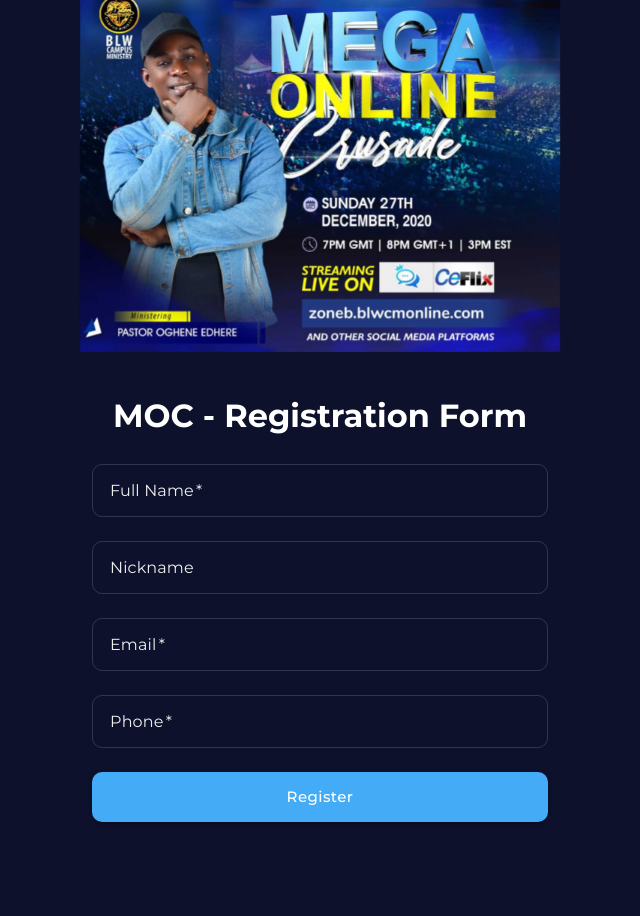
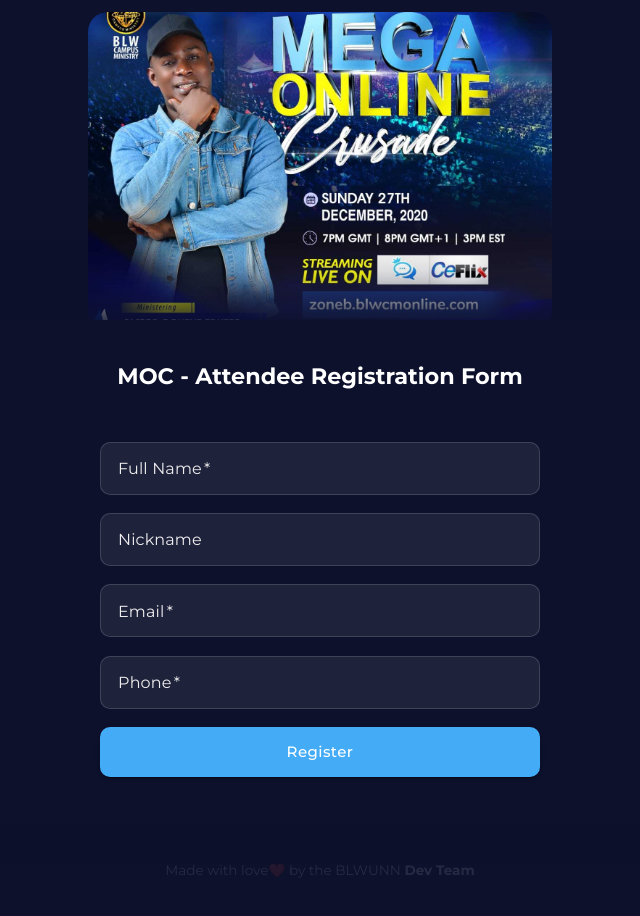
Before and after one commit to power-f-GOD/mega-online-crusade, a React (Create React App) app: page / in a window 1280 px wide. Shown: the top 916 px of the page, without its empty margins (320-960 px from the left). Before the commit the page ends 874 px from the top, so only its background shows below. Built offline with nearby package versions, Linux system fonts and the light colour scheme; a web font is replaced by a local one.

Commit message:
Finalize app for production.

```diff
--- a/package.json
+++ b/package.json
@@ -8,6 +8,7 @@
     "@babel/plugin-transform-react-jsx": "^7.9.4",
     "@material-ui/core": "^4.9.14",
     "@material-ui/icons": "^4.9.1",
+    "@material-ui/lab": "^4.0.0-alpha.57",
     "@types/material-ui": "^0.21.8",
     "@types/react-router-dom": "^5.1.5",
     "axios": "^0.21.1",
--- a/src/App.tsx
+++ b/src/App.tsx
@@ -1,7 +1,7 @@
 import React, { createRef, useCallback, useMemo, useState } from 'react';
 import {} from 'react-router-dom';
 
-import axios from 'axios';
+import axios, { AxiosResponse } from 'axios';
 
 import Container from 'react-bootstrap/Container';
 import Row from 'react-bootstrap/Row';
@@ -10,13 +10,16 @@
 import Box from '@material-ui/core/Box';
 import TextField from '@material-ui/core/TextField';
 import Button from '@material-ui/core/Button';
+import Snackbar from '@material-ui/core/Snackbar';
+import MuiAlert from '@material-ui/lab/Alert';
+import CircularProgress from '@material-ui/core/CircularProgress';
 
 export const refs = {
-  full_nameInput: createRef<HTMLInputElement>(),
-  nicknameInput: createRef<HTMLInputElement>(),
-  phoneInput: createRef<HTMLInputElement>(),
-  emailInput: createRef<HTMLInputElement>(),
-  schoolInput: createRef<HTMLInputElement>()
+  full_name: createRef<HTMLInputElement>(),
+  nickname: createRef<HTMLInputElement>(),
+  phone: createRef<HTMLInputElement>(),
+  email: createRef<HTMLInputElement>(),
+  school: createRef<HTMLInputElement>()
   // passwordInput: createRef<HTMLInputElement>(),
   // institutionInput: createRef<HTMLInputElement>(),
   // departmentInput: createRef<HTMLInputElement>(),
@@ -30,73 +33,84 @@
     email: { helperText: '', err: false, value: '' },
     phone: { helperText: '', err: false, value: '' }
   });
+  const [snackbarState, setSnackbarState] = useState<{
+    open: boolean;
+    severity: 'success' | 'error' | 'info';
+    message: string;
+  }>({ open: false, severity: 'success', message: '' });
+  const [appState, setAppState] = useState({ isLoading: false, erred: false });
 
-  const handleInputChange = useCallback(
-    (e: React.ChangeEvent<HTMLInputElement | HTMLTextAreaElement>) => {
-      const { id, value } = e.target;
+  const handleCloseSnackbar = (
+    _event?: React.SyntheticEvent,
+    reason?: string
+  ) => {
+    if (reason === 'clickaway') {
+      return;
+    }
+
+    setSnackbarState((prev) => ({ ...prev, open: false }));
+  };
+
+  const validate = useCallback((id: string, value: string) => {
     const isEmpty = !value.trim();
+    let helperText = {};
+    let err = false;
 
     switch (id) {
-        case 'full_name':
-          {
+      case 'full_name': {
         const isInvalid = !/^\w{2,}\s+\w{2,}/.test(value.trim());
 
-            setValidation((prev) => ({
-              ...prev,
-              full_name: {
-                err: isEmpty || isInvalid,
-                helperText: isEmpty
+        err = isEmpty || isInvalid;
+        helperText = isEmpty
           ? 'Full name required'
           : isInvalid
           ? 'Kindly enter your full name'
-                  : '',
-                value
+          : '';
+        break;
       }
-            }));
-          }
-          break;
       case 'nickname':
         break;
-        case 'email':
-          {
+      case 'email': {
         const isInvalid = !/^[^.].*[^.\W]+@[^.\W]+\..*[^.]+$/.test(
           value.trim()
         );
 
-            setValidation((prev) => ({
-              ...prev,
-              email: {
-                err: isEmpty || isInvalid,
-                helperText: isEmpty
+        err = isEmpty || isInvalid;
+        helperText = isEmpty
           ? 'Email required'
           : isInvalid
           ? 'Email invalid'
-                  : '',
+          : '';
+        break;
+      }
+      case 'phone': {
+        const isInvalid = !/^\+?\d{7,15}$/.test(value.trim());
+
+        err = isEmpty || isInvalid;
+        helperText = isEmpty
+          ? 'Phone required'
+          : isInvalid
+          ? 'Input not a valid phone number'
+          : '';
+        break;
+      }
+    }
+
+    setValidation((prev) => ({
+      ...prev,
+      [id]: {
+        err,
+        helperText,
         value
       }
     }));
-          }
-          break;
-        case 'phone': {
-          const isInvalid = !/^\+?\d{7,15}$/.test(value.trim());
+  }, []);
 
-          setValidation((prev) => ({
-            ...prev,
-            phone: {
-              err: isEmpty || isInvalid,
-              helperText: isEmpty
-                ? 'Phone required'
-                : isInvalid
-                ? 'Invalid phone number'
-                : '',
-              value
-            }
-          }));
-          break;
-        }
-      }
+  const handleInputChange = useCallback(
+    (e: React.ChangeEvent<HTMLInputElement | HTMLTextAreaElement>) => {
+      validate(e.target.id, e.target.value);
     },
-    []
+    [validate]
   );
 
   const capitalizeInput = useCallback(
@@ -134,19 +148,72 @@
 
   const sendData = useCallback(() => {
     const data = {} as any;
+    let doesErr = false;
 
     for (const [key, value] of Object.entries(validation)) {
-      if (value.err) {
-        return;
+      if (
+        value.err ||
+        (!(refs as any)[key].current?.value.trim() && key !== 'nickname')
+      ) {
+        validate(key, value.value);
+        doesErr = true;
       }
 
       data[key] = value.value;
     }
 
-    //send data/request to server here
-    alert('Registered!');
-    axios({});
-  }, [validation]);
+    setAppState({ isLoading: false, erred: doesErr });
+
+    if (doesErr) return;
+
+    data.school = window.location.pathname
+      .split('/')
+      .slice(-1)[0]
+      .split('')
+      .map((char) => char.toUpperCase())
+      .join('');
+
+    setAppState({ isLoading: true, erred: false });
+    axios({
+      url: 'https://moc-backend.herokuapp.com/api/v1/attendee/save',
+      method: 'POST',
+      headers: {
+        'Content-Type': 'application/json'
+      },
+      data,
+      validateStatus: (status) => (!/^(2|3|4)/.test(`${status}`) ? false : true)
+    })
+      .then(
+        ({
+          data: { error, message }
+        }: AxiosResponse<{ error: boolean; message: string }>) => {
+          setSnackbarState({
+            severity: error ? 'info' : 'success',
+            open: true,
+            message: !error
+              ? `Thank you, ${
+                  validation.full_name.value.split(' ')[0]
+                }. You've been successfully registered.`
+              : /already.*registered/.test(message)
+              ? "You've already been registered for the crusade. See you there. 🙂"
+              : message + '.'
+          });
+          setAppState({ isLoading: false, erred: error });
+        }
+      )
+      .catch((e) => {
+        setSnackbarState({
+          severity: 'error',
+          open: true,
+          message: !navigator.onLine
+            ? "You're offline."
+            : /fetch|network|connect/i.test(e.message)
+            ? 'A network error occurred. Please, check that you have an active internet connection.'
+            : e.message
+        });
+        setAppState({ isLoading: false, erred: true });
+      });
+  }, [validation, validate]);
 
   const handleRegistrationRequest = useCallback(() => {
     sendData();
@@ -154,17 +221,19 @@
 
   return (
     <Box className='App fade-in' position='relative'>
-      <Container className='top-banner-container d-flex justify-content-center px-2'>
-        <Box className='top-banner'></Box>
+      <Container className='top-banner-container d-flex justify-content-center'>
+        <Box className='top-banner slide-in-top'></Box>
       </Container>
 
       <Container>
         <form
-          className='d-flex justify-content-center  flex-column'
+          className='d-flex justify-content-center  flex-column slide-in-bottom'
           noValidate
           autoComplete='on'
           onSubmit={(e: any) => e.preventDefault()}>
-          <h1 className='text-center my-4'>MOC - Registration Form</h1>
+          <h1 className='text-center mb-5 mt-4'>
+            MOC - Attendee Registration Form
+          </h1>
           <Row className='align-self-center'>
             <Col xs={12} className='text-field-container'>
               <TextField
@@ -175,7 +244,7 @@
                 label='Full Name'
                 size='medium'
                 autoComplete='name'
-                inputRef={refs.full_nameInput}
+                inputRef={refs.full_name}
                 helperText={validation.full_name.helperText}
                 fullWidth
                 onChange={handleInputChange}
@@ -190,7 +259,7 @@
                 label='Nickname'
                 size='medium'
                 autoComplete='nickname'
-                inputRef={refs.nicknameInput}
+                inputRef={refs.nickname}
                 helperText={''}
                 fullWidth
                 onChange={handleInputChange}
@@ -206,7 +275,7 @@
                 label='Email'
                 size='medium'
                 autoComplete='email'
-                inputRef={refs.emailInput}
+                inputRef={refs.email}
                 helperText={validation.email.helperText}
                 fullWidth
                 type='email'
@@ -223,7 +292,7 @@
                 label='Phone'
                 size='medium'
                 autoComplete='tel'
-                inputRef={refs.phoneInput}
+                inputRef={refs.phone}
                 helperText={validation.phone.helperText}
                 type='tel'
                 fullWidth
@@ -235,23 +304,82 @@
               <Button
                 variant='contained'
                 size='large'
-                disabled={false}
+                disabled={appState.isLoading}
                 id='sign-up'
                 className='major-button'
                 type='submit'
                 color='primary'
                 fullWidth
                 onClick={handleRegistrationRequest}>
-                {/* {signup.status === 'pending' ? (
-                  <CircularProgress color='inherit' size={28} />
+                {appState.isLoading ? (
+                  <>
+                    Registering you...{' '}
+                    <CircularProgress
+                      color='inherit'
+                      size={16}
+                      className='ml-2'
+                      thickness={4}
+                    />
+                  </>
                 ) : (
-                  'SIGN UP'
-                )} */}
-                Register
+                  'Register'
+                )}
               </Button>
             </Col>
           </Row>
         </form>
+      </Container>
+
+      <Snackbar
+        open={snackbarState.open}
+        autoHideDuration={6000}
+        anchorOrigin={{ vertical: 'top', horizontal: 'right' }}
+        onClose={handleCloseSnackbar}>
+        <MuiAlert
+          elevation={6}
+          variant='filled'
+          severity={snackbarState.severity}
+          onClose={handleCloseSnackbar}>
+          {snackbarState.message}
+          {!appState.erred && (
+            <>
+              <br />
+              <br />
+              See you at the crusade!
+            </>
+          )}
+        </MuiAlert>
+      </Snackbar>
+
+      <Container as='footer' className='slide-in'>
+        Made with love
+        <span role='img' aria-label='love emoji'>
+          ❤️
+        </span>{' '}
+        by the BLWUNN{' '}
+        <button className='revealer' onClick={(e) => e.preventDefault()}>
+          Dev Team
+        </button>
+        <br />
+        <div className='devs'>
+          ❯{' '}
+          <a
+            href='https://web.facebook.com/power.sunday3'
+            target='_blank'
+            rel='noopener noreferrer'>
+            @Power'f-GOD{' '}
+            <span role='img' aria-label='love emoji'>
+              ⚡️⚡️
+            </span>{' '}
+          </a>{' '}
+          et
+          <a
+            href='https://web.facebook.com/profile.php?id=100015216757988'
+            target='_blank'
+            rel='noopener noreferrer'>
+            @NuelSOFT
+          </a>
+        </div>
       </Container>
     </Box>
   );
--- a/src/styles/App.scss
+++ b/src/styles/App.scss
@@ -1,22 +1,24 @@
 @import './constants.scss';
 
-$app-width: 30rem;
+$app-width: 29rem;
 $br: 0.625rem;
 
 .App {
   // @include debugger($color: red);
+  background: $theme-primary-v5;
 }
 
 .top-banner-container {
   position: sticky;
-  top: 0;
+  top: 0.75rem;
+  padding: 0 0.75rem;
 }
 
 .top-banner {
-  height: 22rem;
+  height: 20rem;
   max-height: 50vh;
   width: $app-width;
-  // border-radius: 0 0 1rem 1rem;
+  border-radius: 1.25rem;
   max-width: 100%;
   background: {
     image: url('../images/banner.jpg');
@@ -25,15 +27,11 @@
   }
 }
 
-h1 {
-  font-size: 2rem;
-  color: white;
-}
-
 form {
   background: $theme-primary;
   padding: 1rem 0;
   position: relative;
+  box-shadow: -0.5rem -1.25rem 2.5rem rgba($prim-r, $prim-g, $prim-b, 1);
   // z-index: 1;
 
   & > .row {
@@ -42,8 +40,13 @@
   }
 }
 
+h1 {
+  font-size: 1.4rem;
+  color: white;
+}
+
 .text-field-container {
-  margin-bottom: 1.5rem;
+  margin-bottom: 1.15rem;
   padding: 0 0.75rem;
 }
 
@@ -55,7 +58,7 @@
 
   &.Mui-focused,
   &.MuiFormLabel-filled {
-    transform: translate(13px, -0.85rem) scale(0.75);
+    transform: translate(0.8rem, -0.75rem) scale(0.75);
   }
 }
 
@@ -77,7 +80,7 @@
 
 .MuiOutlinedInput-root {
   border-radius: $br;
-  background-color: transparent;
+  background-color: rgba(255, 255, 255, 0.075);
   border: 0.0625rem solid rgba(255, 255, 255, 0.15);
   transition: 0.3s;
 
@@ -104,6 +107,14 @@
   padding: 1rem;
 }
 
+.MuiFormHelperText-contained {
+  margin-left: 1rem;
+}
+
+.MuiAlert-filledInfo {
+  background-color: purple;
+}
+
 .button-wrapper {
   // position: sticky;
   bottom: 0;
@@ -121,5 +132,60 @@
     &:focus {
       background-color: #2484c8;
     }
+
+    &:disabled {
+      background-color: grey;
+      color: #eee;
+      cursor: not-allowed;
+    }
   }
 }
+
+footer {
+  color: white;
+  text-align: center;
+  font-size: 0.85rem;
+  margin-top: 2rem;
+  padding: 2rem 1rem 0.75rem 1rem;
+  opacity: 0.1;
+  transition: 0.3s;
+
+  &:hover {
+    opacity: 0.25;
+  }
+
+  button {
+    background-color: transparent;
+    padding: 0;
+    cursor: pointer;
+    border: none;
+    color: inherit;
+    font-weight: bold;
+    font-size: inherit;
+
+    &:hover,
+    &:focus {
+      text-decoration: underline;
+    }
+
+    &:focus {
+      ~ .devs {
+        opacity: 1;
+        visibility: visible;
+      }
+    }
+  }
+
+  .devs {
+    visibility: hidden;
+    opacity: 0;
+    transition: 0.3s;
+
+    a {
+      color: inherit;
+      margin: 0 0.5rem;
+      font-weight: bold;
+      font-size: inherit;
+    }
+  }
+}
--- a/src/styles/animation.scss
+++ b/src/styles/animation.scss
@@ -25,7 +25,7 @@
 }
 
 .slide-in {
-  animation: slideIn 0.75s forwards ease;
+  animation: slideIn 0.85s forwards ease;
 }
 
 @keyframes slideIn {
@@ -34,21 +34,6 @@
   }
   to {
     transform: translateX(0);
-  }
-}
-
-.slide-in-bottom {
-  animation: slideInBottom 0.5s;
-}
-
-@keyframes slideInBottom {
-  from {
-    transform: translateY(1rem);
-    opacity: 0;
-  }
-  to {
-    transform: translateY(0);
-    opacity: 1;
   }
 }
 
@@ -90,7 +75,7 @@
 }
 
 .scale-in {
-  animation: scaleIn 0.75s cubic-bezier(0.645, 0.045, 0.355, 1);
+  animation: scaleIn 0.85s cubic-bezier(0.645, 0.045, 0.355, 1);
 }
 
 @keyframes scaleIn {
@@ -105,12 +90,27 @@
 // home page animations
 
 .slide-in-top {
-  animation: slideInTop 0.75s ease;
+  animation: slideInTop 0.85s;
 }
 
 @keyframes slideInTop {
   from {
-    transform: translateY(-100%);
+    transform: translateY(-70%);
+    opacity: 0;
+  }
+  to {
+    transform: translateY(0);
+    opacity: 1;
+  }
+}
+
+.slide-in-bottom {
+  animation: slideInBottom 0.85s cubic-bezier(0.175, 0.885, 0.32, 1.275);
+}
+
+@keyframes slideInBottom {
+  from {
+    transform: translateY(70%);
     opacity: 0;
   }
   to {
--- a/src/styles/global.scss
+++ b/src/styles/global.scss
@@ -10,7 +10,7 @@
   margin: 0;
   // overflow: hidden;
   font-size: 1rem;
-  background: $theme-primary;
+  background: $theme-primary-v5;
   color: #111;
   line-height: 1.8rem;
 }
@@ -212,13 +212,6 @@
 
 [class^='MuiFormControl'],
 div {
-  // fieldset {
-  //   transition: 0.35s, border-width 0s;
-  // }
-}
-
-[class^='MuiFormControl'],
-div {
   .Mui-disabled {
     fieldset {
       background: #ddd;
@@ -226,3 +219,7 @@
     }
   }
 }
+
+.MuiAlert-filledSuccess {
+  font-weight: normal;
+}
--- a/src/styles/responsive.scss
+++ b/src/styles/responsive.scss
@@ -1,5 +1,5 @@
 @media screen and (max-width: 767px) {
   h1 {
-    font-size: 1.5rem;
+    font-size: 1.2rem;
   }
 }
```
Also changed, not shown: 1 other file (tests, documents, lock files or other folders). Lines whose indentation alone changed are shown as unchanged.
